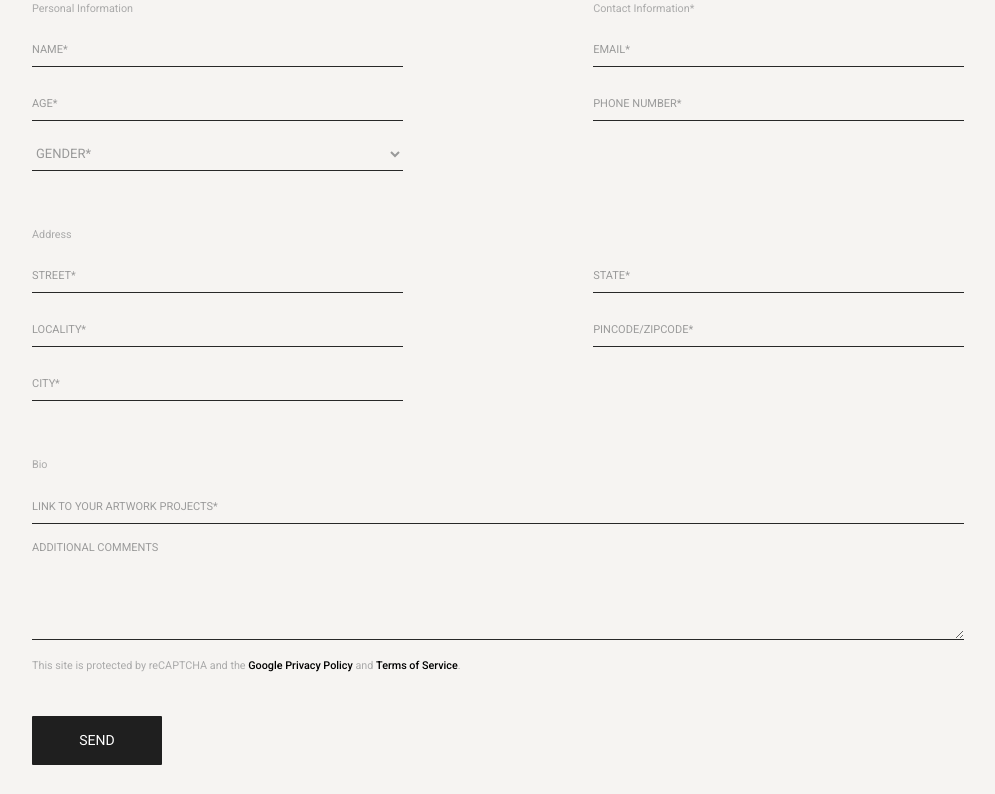
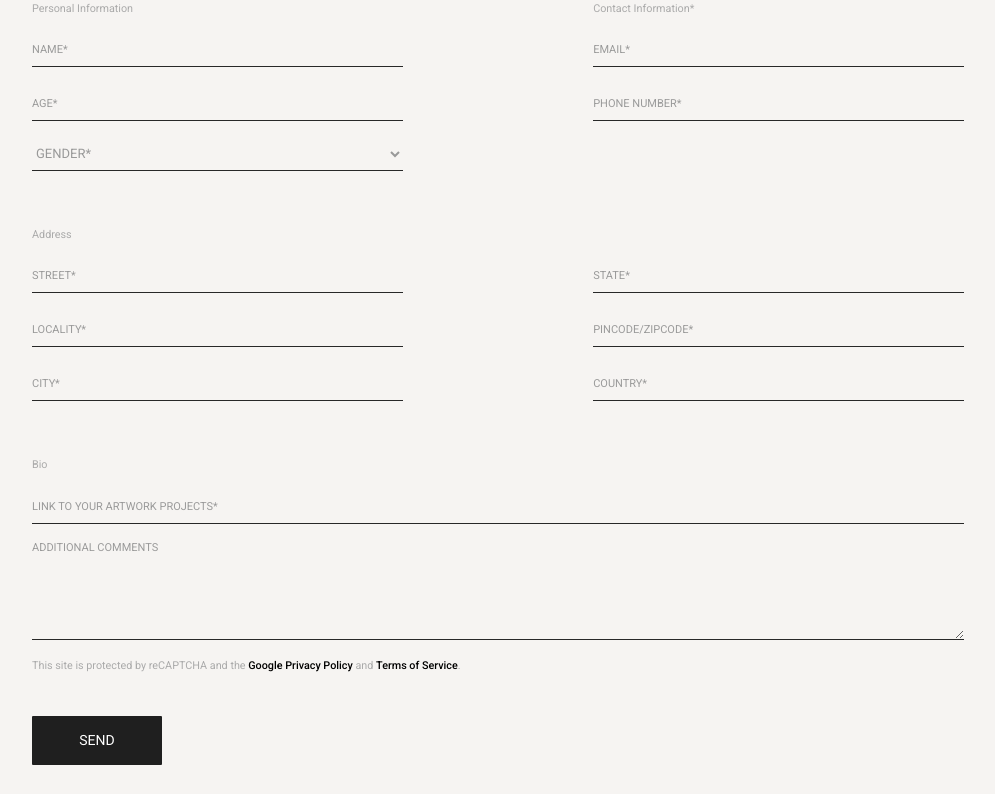
Before and after one commit to atulya-foundation/atulyafoundation-global, a PHP site: page /atulya-artists.php in a window 1280 px wide; the page is wider, and only the part inside the window is pictured. Shown: the part 2510-3304 px from the top of that part, without its empty margins (176-1171 px from the left). Run offline with PHP 8.4, Linux system fonts and the light colour scheme; some libraries are stand-ins or nearby versions; some web fonts are replaced.

Commit message:
add country and fix close btn

```diff
--- a/assets/js/script.js
+++ b/assets/js/script.js
@@ -38,8 +38,10 @@ $(document).ready(function () {
 
     $(".nav-main-menu").hover(function () {
         $(".nav-menu a").addClass("hover-active");
+        $(".closebtn").addClass("hover-active");
     }, function () {
         $(".nav-menu a").removeClass("hover-active");
+        $(".closebtn").removeClass("hover-active");
     });
 
 
--- a/atulya-artists.php
+++ b/atulya-artists.php
@@ -109,8 +109,7 @@
 
                             </div>
                             <div class="form-group  input-group">
-                                <input type="text" pattern="[7896][0-9]{9}" class="form-control" name="data[phone]" placeholder="PHONE NUMBER*">
-
+                                <input type="text" class="form-control" name="data[phone]" placeholder="PHONE NUMBER*">
                             </div>
                         </div>
                     </div>
@@ -140,6 +139,10 @@
                             </div>
                             <div class="form-group input-group">
                                 <input type="text" class="form-control" name="data[zip]" placeholder="PINCODE/ZIPCODE*">
+
+                            </div>
+                            <div class="form-group  input-group">
+                                <input type="text" class="form-control" name="data[country]" placeholder="Country*">
 
                             </div>
                         </div>
--- a/volunteer-program.php
+++ b/volunteer-program.php
@@ -97,6 +97,10 @@
                             </div>
                             <div class="form-group input-group">
                                 <input type="text" class="form-control" name="data[zip]" placeholder="PINCODE/ZIPCODE*" required>
+
+                            </div>
+                            <div class="form-group  input-group">
+                                <input type="text" class="form-control" name="data[country]" placeholder="Country*">
 
                             </div>
                         </div>
```
